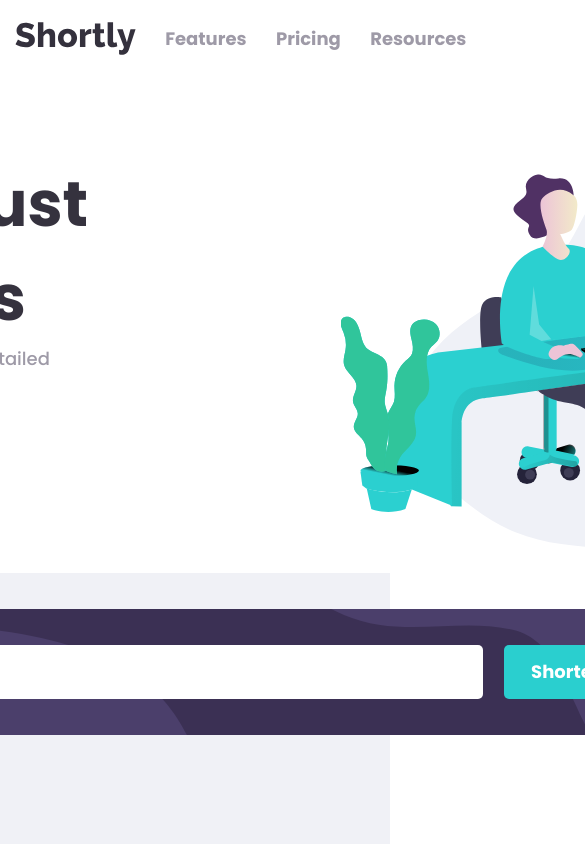
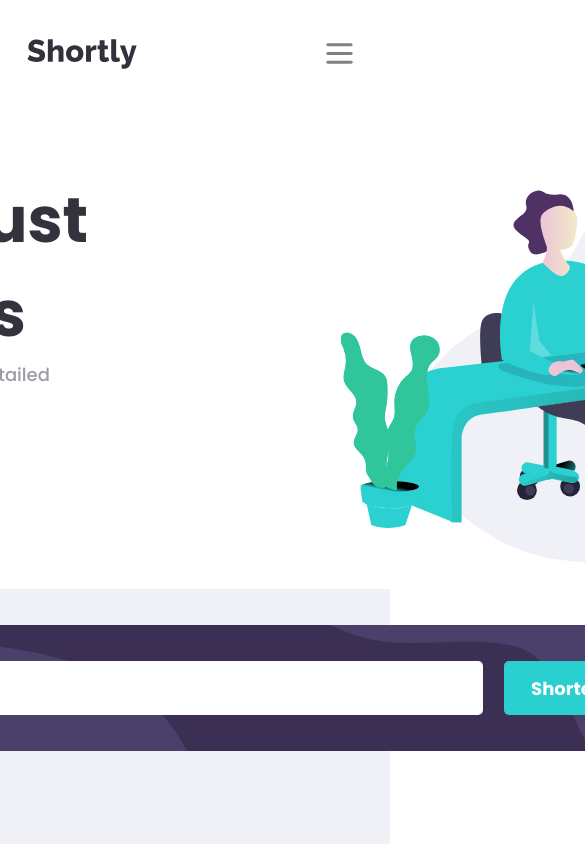
Before and after one commit to EuCaue/url-shortening-api, a React (Vite) app: page / in a window 390 px wide. Shown: the top 844 px of the page, 585 px wide, since content can reach past the window. Built offline with nearby package versions, Linux system fonts and the light colour scheme.

Commit message:
Header media query

```diff
--- a/src/components/Footer/index.tsx
+++ b/src/components/Footer/index.tsx
@@ -8,13 +8,8 @@ import {
   LinkLi,
   H1,
   FlexIcons,
-  SVG,
 } from './styled';
 import Icon from '../../assets/styles/ShortlyWhiteSVG';
-import iconFacebook from '../../assets/images/icon-facebook.svg';
-import iconTwitter from '../../assets/images/icon-twitter.svg';
-import iconPinterest from '../../assets/images/icon-pinterest.svg';
-import iconInstagram from '../../assets/images/icon-instagram.svg';
 
 interface ListProps {
   H1?: string;
--- a/src/components/Footer/styled.ts
+++ b/src/components/Footer/styled.ts
@@ -15,12 +15,6 @@ export const FooterContainer = styled.footer`
     h1 {
       margin-top: 2em;
     }
-  }
-`;
-
-export const SVG = styled.path`
-  :hover {
-    fill: ${colors.cyan};
   }
 `;
 
@@ -71,15 +65,17 @@ export const FlexIcons = styled.div`
   justify-content: space-evenly;
   align-items: center;
   margin-left: 4em;
+  margin-bottom: 5em;
+
   svg {
-    margin-bottom: 5em;
+    display: flex;
     margin-left: 2em;
   }
 
   a {
+    -web
     height: 0%;
     width: 0%;
-    background-color: red;
     :hover {
       svg {
         path {
--- a/src/components/Header/index.tsx
+++ b/src/components/Header/index.tsx
@@ -1,17 +1,63 @@
-import React from 'react';
+import React, { useState } from 'react';
 
-import { NavBar, Divider, SignUp, WhiteHover } from './styled';
+import { TbMenu2 } from 'react-icons/tb';
+import {
+  Container,
+  NavBar,
+  NavBarMobile,
+  Divider,
+  SignUp,
+  WhiteHover,
+  UlMobile,
+  SignUpMobile,
+  GrayLine,
+} from './styled';
 import logo from '../../assets/images/logo.svg';
 
 export default function Header() {
+  interface PropsUl {
+    li1: string;
+    li2: string;
+    li3: string;
+    li4: string;
+    li5: string;
+  }
+
+  const [navMobile, setNavMobile] = useState<boolean>(false);
+
+  const Menu = (props: PropsUl): JSX.Element => {
+    return (
+      <UlMobile navMobile={navMobile}>
+        <li>
+          <a href="#">{props.li1}</a>
+        </li>
+
+        <li>
+          <a href="#">{props.li2}</a>
+        </li>
+        <li>
+          <a href="#">{props.li3}</a>
+        </li>
+        <GrayLine />
+        <li>
+          <a href="#">{props.li4}</a>
+        </li>
+        <li>
+          <SignUpMobile href="#">{props.li5}</SignUpMobile>
+        </li>
+      </UlMobile>
+    );
+  };
+
+  console.log(navMobile);
+
   return (
-    <>
+    <Container>
       <NavBar>
         <img src={logo} alt="Shortly" />
         <a href="#">Features</a>
         <a href="#">Pricing</a>
         <a href="#">Resources</a>
-
         <Divider />
 
         <span>
@@ -21,6 +67,25 @@ export default function Header() {
           </WhiteHover>
         </span>
       </NavBar>
-    </>
+
+      <NavBarMobile navMobile={navMobile}>
+        <img src={logo} width="110" alt="Shortly" />
+        <TbMenu2
+          size={35}
+          color="gray"
+          onClick={() => {
+            if (navMobile) return setNavMobile(false);
+            return setNavMobile(true);
+          }}
+        />
+        <Menu
+          li1="Features"
+          li2="Pricing"
+          li3="Resources"
+          li4="Login"
+          li5="Sign Up"
+        />
+      </NavBarMobile>
+    </Container>
   );
 }
--- a/src/components/Header/styled.ts
+++ b/src/components/Header/styled.ts
@@ -1,37 +1,11 @@
 /* eslint-disable import/prefer-default-export */
 import styled from 'styled-components';
+
 import * as colors from '../../assets/styles/configColors/colors';
 
-export const NavBar = styled.nav`
-  display: flex;
-  justify-content: space-around;
-  align-items: center;
-  text-align: center;
-  margin: auto;
-  /* width: 85.7%; */
-  /* width: 100%; */
-  /* width: 42em; */
-  width: 65em;
-  /* transform: translateY(1.2em); */
-  margin-top: 1.2em;
-
-  a {
-    text-decoration: none;
-    color: ${colors.grayishViolet};
-    font-weight: 700;
-    :hover {
-      cursor: pointer;
-      color: ${colors.veryDarkViolet};
-      transition: all 400ms ease-out;
-    }
-    + div + span {
-      width: 14em;
-      display: flex;
-      align-items: center;
-      justify-content: space-evenly;
-    }
-  }
-`;
+interface ShowNavMobile {
+  navMobile: boolean;
+}
 
 export const Divider = styled.div`
   width: 21em;
@@ -56,3 +30,160 @@ export const WhiteHover = styled.span`
     transition: all 400ms ease-out;
   }
 `;
+
+export const NavBar = styled.nav`
+  /* visibility: visible; */
+  display: flex;
+  justify-content: space-around;
+  align-items: center;
+  text-align: center;
+  margin: auto;
+  /* width: 85.7%; */
+  /* width: 100%; */
+  width: 65em;
+  margin-top: 1.2em;
+
+  a {
+    text-decoration: none;
+    color: ${colors.grayishViolet};
+    font-weight: 700;
+    :hover {
+      cursor: pointer;
+      color: ${colors.veryDarkViolet};
+      transition: all 400ms ease-out;
+    }
+    + div + span {
+      width: 14em;
+      display: flex;
+      align-items: center;
+      justify-content: space-evenly;
+    }
+  }
+`;
+
+//* Mobile
+export const NavBarMobile = styled.nav<ShowNavMobile>`
+  display: flex;
+  align-items: center;
+  position: relative;
+  display: none;
+`;
+
+export const UlMobile = styled.ul<ShowNavMobile>`
+  align-items: center;
+  display: ${(props) => (props.navMobile === true ? 'flex' : 'none')};
+  justify-content: center;
+  text-align: center;
+  flex-direction: column;
+  position: absolute;
+  width: 18em;
+  height: 22em;
+  border-radius: 12px;
+  top: 5em;
+  background-color: ${colors.darkViolet};
+  animation: box 500ms linear;
+  a {
+    color: white;
+    font-weight: 700;
+    text-decoration: none;
+  }
+  li {
+    display: flex;
+    margin-top: 2em;
+    list-style-type: none;
+  }
+  li:nth-child(1) {
+    margin-top: 0;
+  }
+`;
+
+export const GrayLine = styled.span`
+  background-color: ${colors.grayishViolet};
+  position: absolute;
+  top: 12.5em;
+  opacity: 20%;
+  width: 15em;
+  height: 0.01em;
+`;
+
+export const SignUpMobile = styled(SignUp)`
+  width: 15em;
+  height: 2.3em;
+  text-align: center;
+`;
+
+export const Container = styled.div`
+  display: flex;
+  align-items: center;
+  justify-content: space-between;
+  margin: auto;
+
+  @media screen and (max-width: 49em) and (min-width: 40em) {
+    ${NavBarMobile} {
+      display: flex;
+      gap: 14em;
+      margin-left: 1.5em;
+      margin-right: 1.5em;
+      padding-top: 2em;
+    }
+
+    ${UlMobile} {
+      margin-left: 3.7em;
+    }
+
+    ${NavBar} {
+      display: none;
+    }
+  }
+  @media screen and (min-width: 30em) and (max-width: 39em) {
+    ${NavBarMobile} {
+      display: flex;
+      gap: 13em;
+      margin-left: 1.5em;
+      margin-right: 1.5em;
+      padding-top: 2em;
+    }
+    ${UlMobile} {
+      margin-left: 2em;
+    }
+
+    ${GrayLine} {
+      opacity: 65%;
+      position: absolute;
+      top: 12em;
+    }
+
+    ${NavBar} {
+      display: none;
+    }
+  }
+
+  @media screen and (max-width: 29em) and (min-width: 20em) {
+    ${NavBarMobile} {
+      gap: 10.3em;
+      display: flex;
+      padding-top: 2em;
+      margin-left: 1.5em;
+      margin-right: 1.5em;
+    }
+    ${NavBar} {
+      display: none;
+    }
+  }
+
+  @keyframes box {
+    from {
+      top: 1.5em;
+    }
+    25% {
+      top: 2.5em;
+    }
+
+    50% {
+      top: 3.5em;
+    }
+    to {
+      top: 5em;
+    }
+  }
+`;
--- a/src/components/ShortForm/index.tsx
+++ b/src/components/ShortForm/index.tsx
@@ -1,6 +1,8 @@
 /* eslint-disable no-unused-expressions */
 /* eslint-disable no-use-before-define */
 import axios from 'axios';
+//  Global Imports
+
 import React, {
   ChangeEvent,
   FormEvent,
@@ -10,6 +12,7 @@ import React, {
   useEffect,
 } from 'react';
 
+// Local imports
 import {
   Form,
   InputBox,
@@ -27,6 +30,7 @@ import {
 } from './styled';
 
 export default function ShortForm() {
+  // interface for the get on the API
   interface ShortAPI {
     result: {
       code: string;
@@ -34,9 +38,10 @@ export default function ShortForm() {
       original_link: string;
     };
   }
-
+  // useStates
   const [urlParams, setUrlParams] = useState<string>('');
   const [shortLink, setShortLink] = useState<string>('');
+  // apiCode from the API, for control.
   const [apiCode, setApiCode] = useState<string>('');
   const [error, setError] = useState<boolean>(false);
   const [copied, setCopied] = useState<boolean>(false);
@@ -48,19 +53,14 @@ export default function ShortForm() {
     },
   });
   const [originalLink, setOriginalLink] = useState<string>('');
+  // array from ResponseAPI components
   const [responseApi, SetResponseApi] = useState<JSX.Element[]>([
     <ResponseAPi />,
   ]);
   const baseAPI = 'https://api.shrtco.de/v2/shorten?url=';
   let copyLink = false;
-  const responseApiMap = useCallback(
-    (): JSX.Element[] =>
-      responseApi.map(
-        (api, index): JSX.Element => <div key={index}>{api}</div>,
-      ),
-    [responseApi],
-  );
 
+  // HandleSubmit Function.
   const handleSubmit = async (event?: FormEvent): Promise<void> => {
     event?.preventDefault();
     if (urlParams === '') {
@@ -70,19 +70,23 @@ export default function ShortForm() {
     await handleAPI();
   };
 
-  const copyShortLink = async (): Promise<void> => {
+  // Handle the API request.
+  const handleAPI = async (): Promise<void> => {
     try {
-      await navigator.clipboard.writeText(shortLink);
-      setCopied(true);
-      copyLink = true;
-      console.log(copyLink);
+      // eslint-disable-next-line no-shadow
+      const { data } = await axios.get<ShortAPI>(`${baseAPI}${urlParams}`);
+      setData(data);
+      setApiCode(data.result.code);
+      setOriginalLink(data.result.original_link);
+      setShortLink(data.result.full_short_link);
+      setError(false);
     } catch (err) {
-      copyLink = false;
-      setCopied(false);
-      console.error(err);
+      setError(true);
+      console.log(err, 'handleSubmit Catch err');
     }
   };
 
+  // ResponseAPI Component.
   function ResponseAPi(): JSX.Element {
     return apiCode ? (
       <ShortLink>
@@ -103,26 +107,35 @@ export default function ShortForm() {
       <></>
     );
   }
+  // Function for copyButton.
+  const copyShortLink = async (): Promise<void> => {
+    try {
+      await navigator.clipboard.writeText(shortLink);
+      setCopied(true);
+      copyLink = true;
+      console.log(copyLink);
+    } catch (err) {
+      copyLink = false;
+      setCopied(false);
+      console.error(err);
+    }
+  };
 
+  // callBack for save the map off responseApi[]
+  const responseApiMap = useCallback(
+    (): JSX.Element[] =>
+      responseApi.map(
+        (api, index): JSX.Element => <div key={index}>{api}</div>,
+      ),
+    [responseApi],
+  );
+
+  // Enter Key handler
   const handleKeypress = (event: KeyboardEvent): void => {
     if (event.code === '13') handleSubmit();
   };
 
-  const handleAPI = async (): Promise<void> => {
-    try {
-      // eslint-disable-next-line no-shadow
-      const { data } = await axios.get<ShortAPI>(`${baseAPI}${urlParams}`);
-      setData(data);
-      setApiCode(data.result.code);
-      setOriginalLink(data.result.original_link);
-      setShortLink(data.result.full_short_link);
-      setError(false);
-    } catch (err) {
-      setError(true);
-      console.log(err, 'handleSubmit Catch err');
-    }
-  };
-
+  // Update the Response components
   useEffect(() => {
     if (apiCode) {
       handleSubmit();
@@ -154,11 +167,11 @@ export default function ShortForm() {
             <Small error={error}>{error ? 'Please add a link' : ''}</Small>
           </Span>
         </Form>
-
+        {/* Refresh the map, on copy */}
         {copied === true ? responseApiMap() : responseApi}
         <H1>Advanced Statistics</H1>
         <P>
-          Track how your links are perfoming across the web with our advanced
+          Track how your links are performing across the web with our advanced
           statistics dashboard.
         </P>
       </Container>
--- a/src/pages/UrlShort/styled.ts
+++ b/src/pages/UrlShort/styled.ts
@@ -3,6 +3,4 @@ import styled from 'styled-components';
 
 export const Container = styled.section`
   background-color: #f0f1f6;
-  position: relative;
-  top: 90%;
 `;
```
